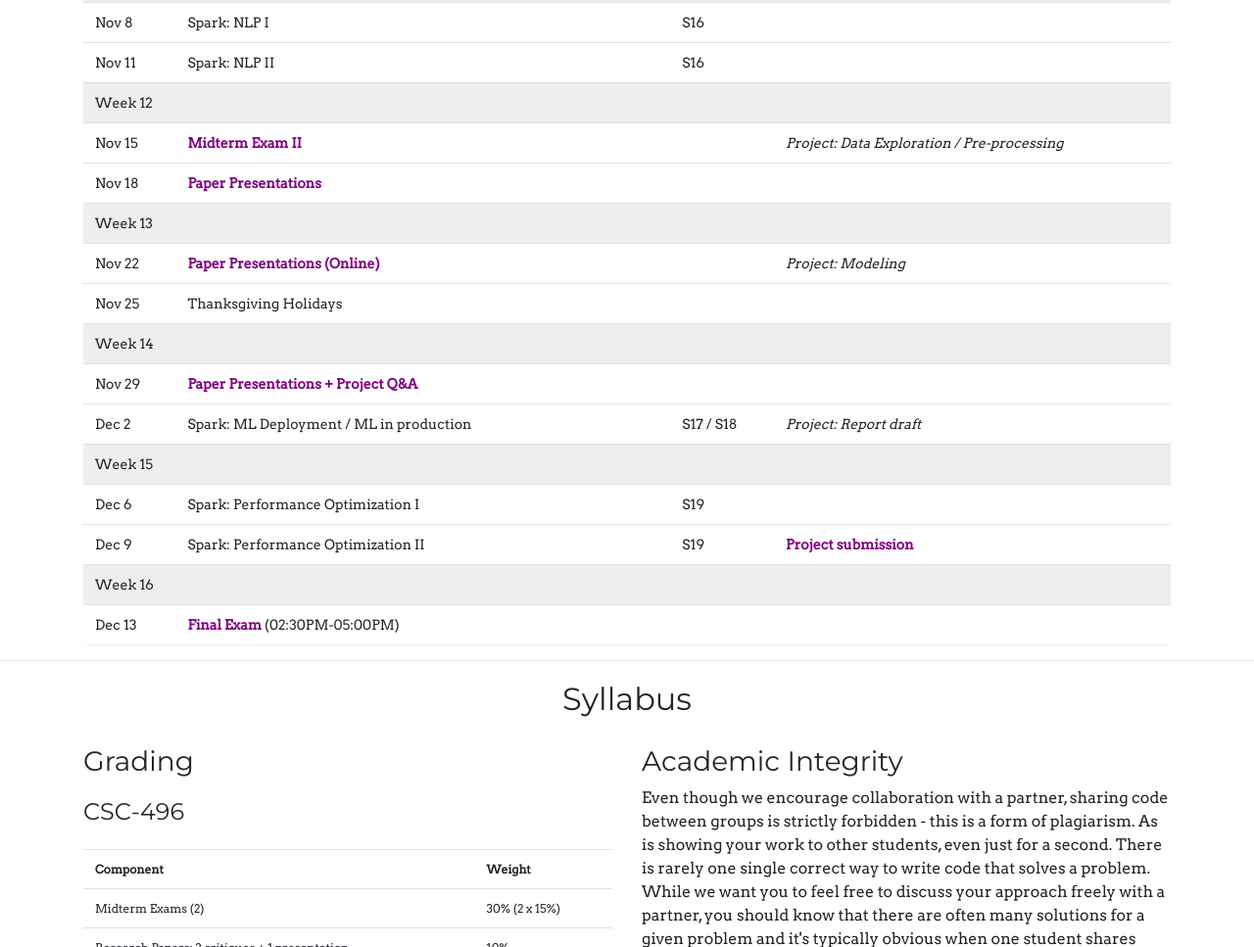
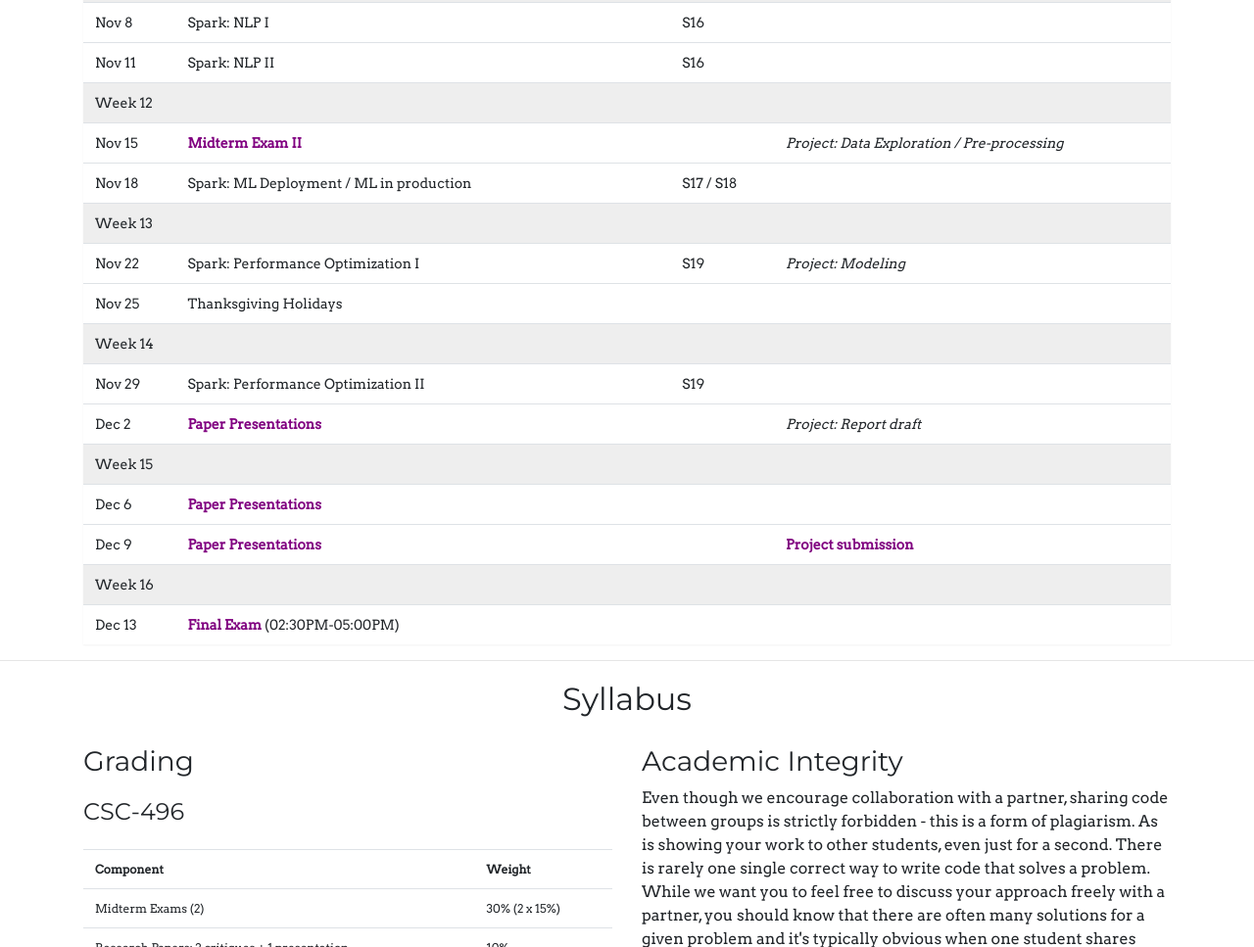
Before and after one commit to au-cs-hpc/fall22, a plain HTML site: page index.html in a window 1280 px wide. Shown: the part 2512-3479 px from the top of the page at 98% size. Drawn offline with nearby package versions, Linux system fonts and the light colour scheme.

Commit message:
Update index.html

```diff
--- a/index.html
+++ b/index.html
@@ -331,8 +331,8 @@ This options gives you the option to use Databricks on Amazon AWS for free. Inst
                 </tr>
                 <tr>
                     <td>Nov 18</td>
-                    <td><strong>Paper Presentations</strong></td>
-                    <td></td>
+                    <td>Spark: ML Deployment / ML in production</td>
+                    <td>S17 / S18</td>
                     <td></td>
                 </tr>
 
@@ -342,8 +342,8 @@ This options gives you the option to use Databricks on Amazon AWS for free. Inst
 
                 <tr>
                     <td>Nov 22</td>
-                    <td><strong>Paper Presentations (Online)</strong></td>
-                    <td></td>
+                    <td>Spark: Performance Optimization I</td>
+                    <td>S19</td>
                     <td><em>Project: Modeling</em></td>
                 </tr>
                 <tr>
@@ -359,14 +359,14 @@ This options gives you the option to use Databricks on Amazon AWS for free. Inst
                 </tr>
                 <tr>
                     <td>Nov 29</td>
-                    <td><strong>Paper Presentations + Project Q&A</strong></td>
-                    <td></td>
+                    <td>Spark: Performance Optimization II</td>
+                    <td>S19</td>
                     <td></td>
                 </tr>
                 <tr>
                     <td>Dec 2</td>
-                    <td>Spark: ML Deployment / ML in production</td>
-                    <td>S17 / S18</td>
+                    <td><strong>Paper Presentations</strong></td>
+                    <td></td>
                     <td><em>Project: Report draft</em></td>
                 </tr>
 
@@ -376,14 +376,14 @@ This options gives you the option to use Databricks on Amazon AWS for free. Inst
                 </tr>
                 <tr>
                     <td>Dec 6</td>
-                    <td>Spark: Performance Optimization I</td>
-                    <td>S19</td>
+                    <td><strong>Paper Presentations</strong></td>
+                    <td></td>
                     <td></td>
                 </tr>
                 <tr>
                     <td>Dec 9</td>
-                    <td>Spark: Performance Optimization II</td>
-                    <td>S19</td>
+                    <td><strong>Paper Presentations</strong></td>
+                    <td></td>
                     <td><strong>Project submission</strong></td>
                 </tr>
 
```
